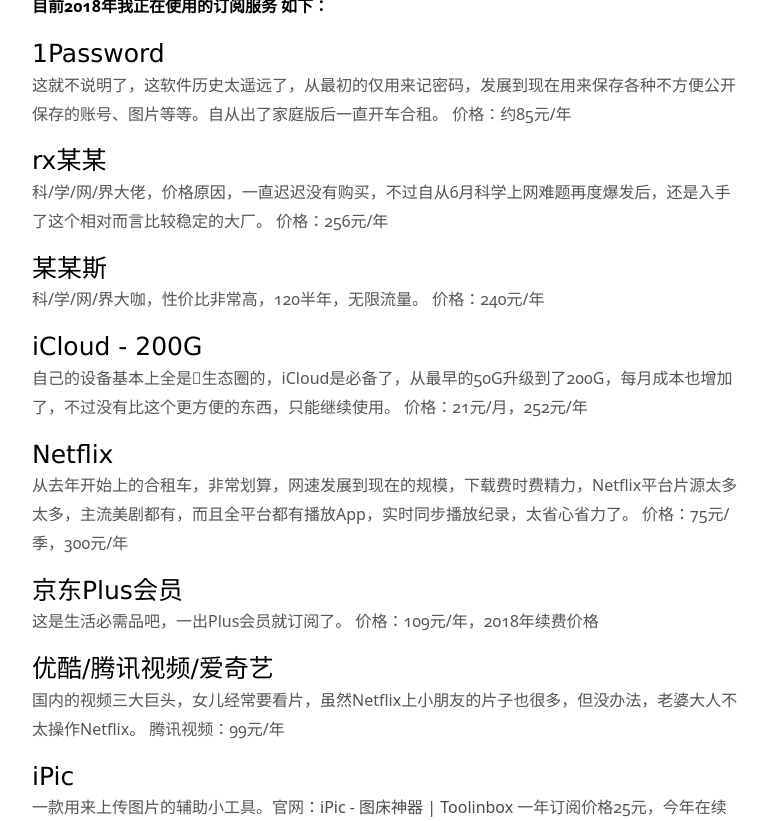
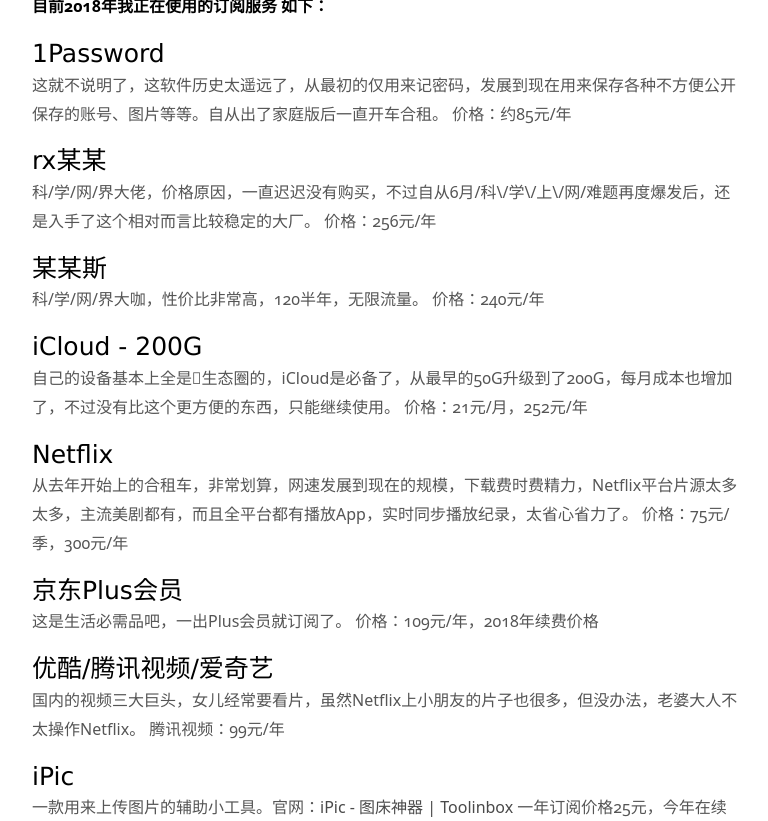
Before and after one commit to Paulreina/P, a Jekyll site: the page built from _posts/2018-07-10-My-Pay-for-Subscription.md, in a window 1280 px wide and 900 px high, scrolled down 580 px, cut to the strip 79-900 px from the top of the window. Shown: the whole strip, without its empty margins (253-1021 px from the left). Built offline with Jekyll 4.4.1, drawn with Linux system fonts in a browser that asks for light colours; nearby versions of some CDN libraries; a script that is not in the unit is left out; comment, search, counter and statistics services are not loaded.

Commit message:
修改关键字

```diff
--- a/_posts/2018-07-10-My-Pay-for-Subscription.md
+++ b/_posts/2018-07-10-My-Pay-for-Subscription.md
@@ -17,7 +17,7 @@
 价格：约85元/年
 
 #### rx某某
-科/学/网/界大佬，价格原因，一直迟迟没有购买，不过自从6月科学上网难题再度爆发后，还是入手了这个相对而言比较稳定的大厂。
+科/学/网/界大佬，价格原因，一直迟迟没有购买，不过自从6月/科\/学\/上\/网/难题再度爆发后，还是入手了这个相对而言比较稳定的大厂。
 价格：256元/年
 
 #### 某某斯
```
